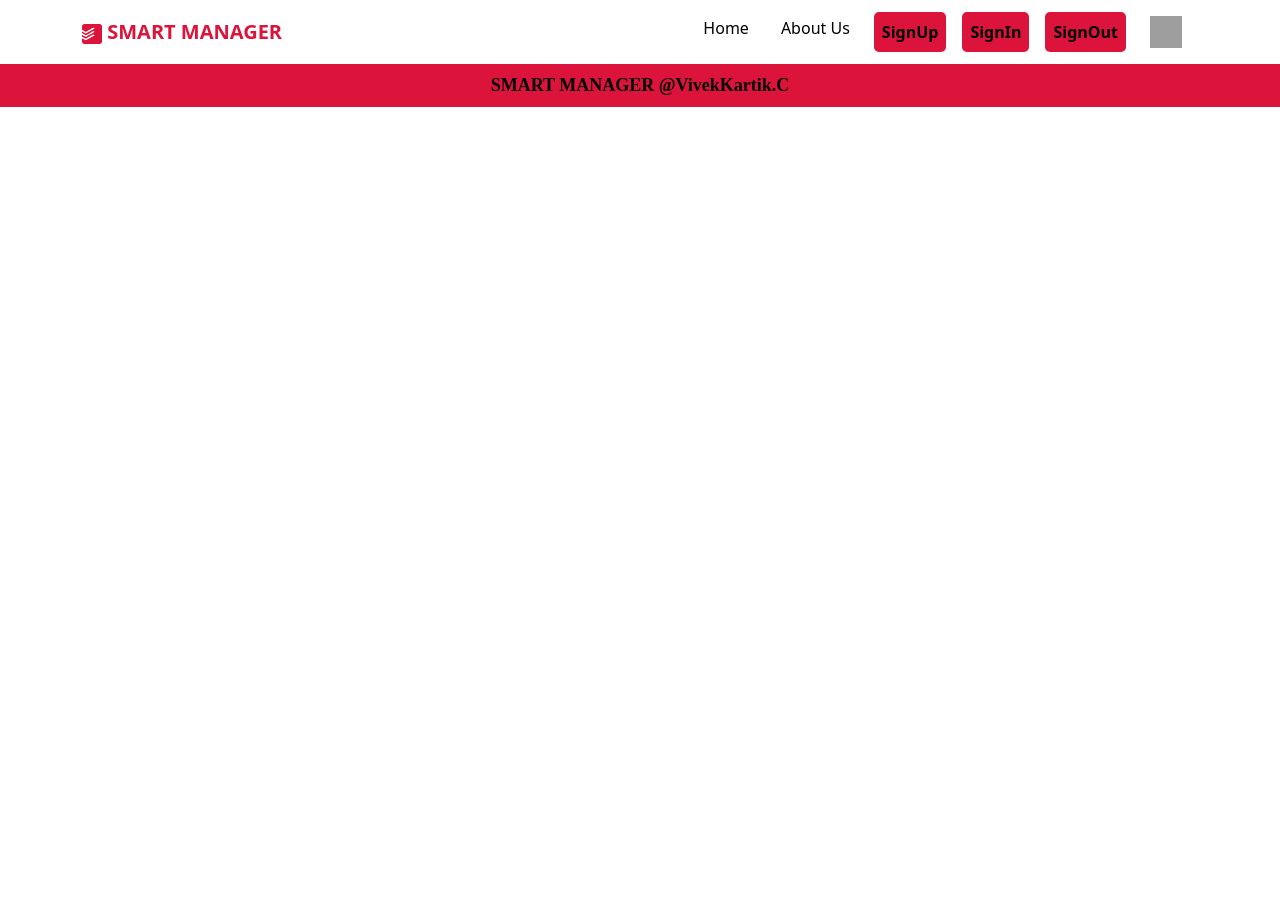
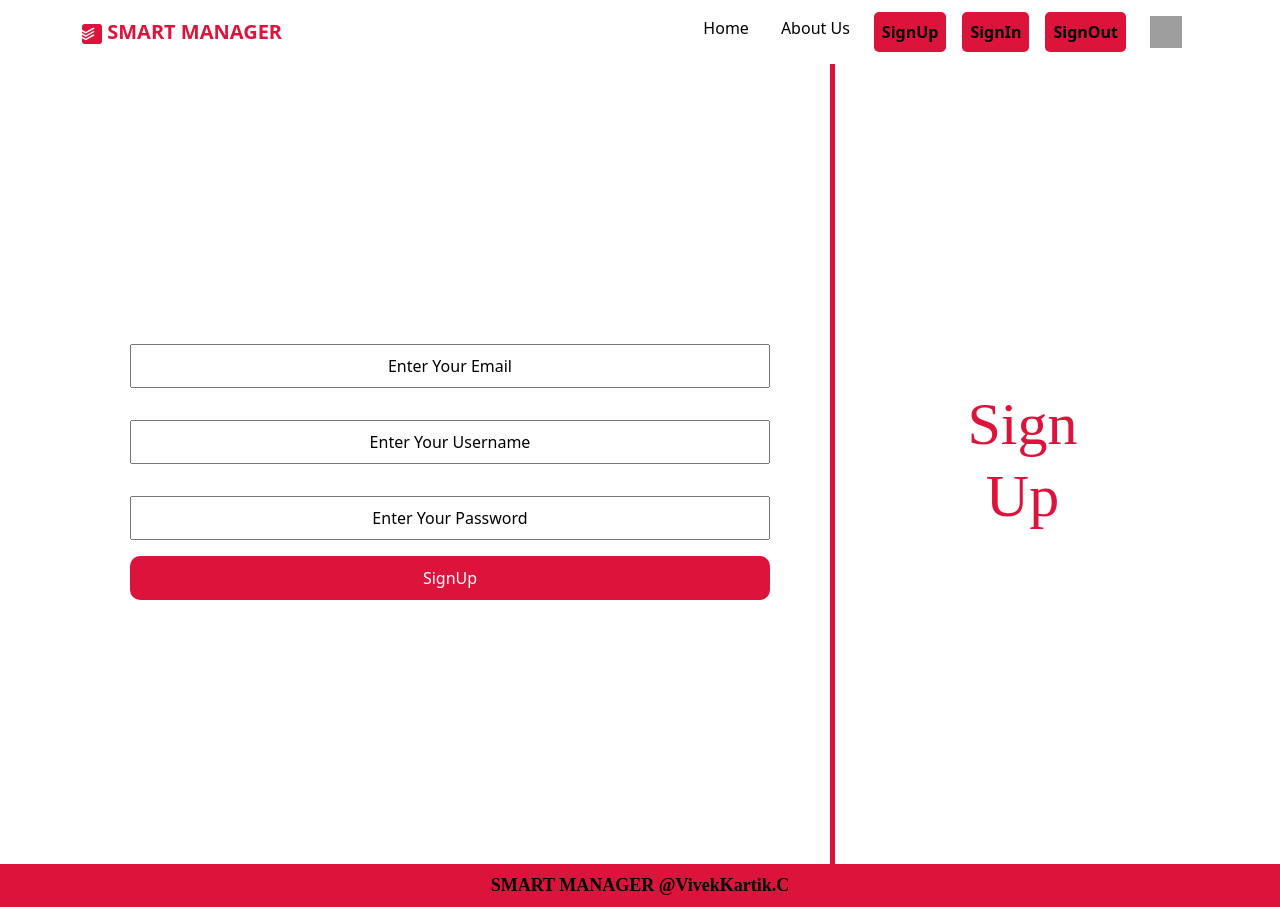
Before and after one commit to vivekkartik/SMART-MANAGER, a React (Create React App) app in the folder frontend/: page /SignUp in a window 1280 px wide. Before the commit the page ends 800 px from the top, so only its background shows below. Built offline with nearby package versions, Linux system fonts and the light colour scheme; grey boxes are pictures that could not be loaded.

Commit message:
signup and signin ui

```diff
--- a/frontend/src/App.js
+++ b/frontend/src/App.js
@@ -4,6 +4,8 @@ import Home from './components/Home/Home';
 import Footer from './components/footer/Footer';
 import About from './components/About/About';
 import { BrowserRouter as Router, Routes, Route } from 'react-router-dom'; // Fix import
+import SignUp from './components/signup/SignUp';
+import SignIn from './components/SignIn/SignIn';
 
 const App = () => {
   return (
@@ -13,6 +15,8 @@ const App = () => {
         <Routes>
           <Route exact path='/' element={<Home />} />
           <Route exact path='/About' element={<About />} />
+          <Route exact path= '/SignUp' element= { <SignUp/>} />
+          <Route exact path = '/SignIn' element= { <SignIn /> }  />
         </Routes>
         <Footer />
       </div>
--- /dev/null
+++ b/frontend/src/components/SignIn/SignIn.jsx
@@ -0,0 +1,24 @@
+import React from 'react'
+import HeaderComp from '../signup/HeaderComp'
+import '../signup/SignUp.css'
+const SignIn = () => {
+  return (
+    <div>
+              <div className='container'>
+            <div className='row'>
+                <HeaderComp first= 'Sign' second='In' border='right'/>
+                <div  className='col-lg-8 cloumn d-flex justify-content-center align-items-center'>
+                    <div className='d-flex flex-column w-100 p-5'>
+
+                <input className='p-2 my-3' type="email" placeholder='Enter Your Email' name='email'/>
+                <input className='p-2 my-3' type="password" placeholder='Enter Your Password' name='password'/>
+                <button className='btn-signup'>SignIn</button>
+                </div>
+                 </div>
+            </div>
+        </div>
+    </div>
+  )
+}
+
+export default SignIn
--- a/frontend/src/components/navbar/Navbar.jsx
+++ b/frontend/src/components/navbar/Navbar.jsx
@@ -20,10 +20,10 @@ const Navbar = () => {
           <Link className="nav-link active" aria-current="page" to="/About">About Us</Link>
         </li>
                 <li className="nav-item mx-2 my-1 btn-nav">
-          <a className="nav-link active" aria-current="page" href="#">SignUp</a>
+          <Link className="nav-link active" aria-current="page" to='/SignUp'>SignUp</Link>
         </li>
                 <li className="nav-item mx-2 my-1 btn-nav">
-          <a className="nav-link active" aria-current="page" href="#">SignIn</a>
+          <Link className="nav-link active" aria-current="page" to='SignIn'>SignIn</Link>
         </li>
                 <li className="nav-item mx-2 my-1 btn-nav">
           <a className="nav-link active" aria-current="page" href="#">SignOut</a>
--- /dev/null
+++ b/frontend/src/components/signup/HeaderComp.jsx
@@ -0,0 +1,10 @@
+import React from 'react'
+import './SignUp.css'
+const HeaderComp = ({first,second,border}) => {
+  return (
+                <div className={`col-lg-4 column col-left d-flex justify-content-center align-items-center border-${border}`}><h1 className='text-center sign-up-heading'> {first} <br/> {second}</h1></div>
+
+  )
+}
+
+export default HeaderComp
--- /dev/null
+++ b/frontend/src/components/signup/SignUp.css
@@ -0,0 +1,46 @@
+.SignUp{
+    width: 100%;
+    height: 100vh;
+}
+
+
+.cloumn{
+    height: 100vh;
+}
+
+.sign-up-heading{
+    font-size: 60px;
+    font-family: 'Times New Roman', Times, serif;
+    color: crimson;
+}
+
+.border-left{
+    border-left: 5px solid;
+    color: crimson;
+}
+.border-right{
+     border-right: 5px solid;
+    color: crimson;
+}
+
+.btn-signup{
+    background-color: crimson;
+    color: rgb(255, 255, 255);
+    padding: 10px;
+    border-radius: 10px;
+    outline: none;
+    border: none;
+}
+.btn-signup:hover{
+    background-color: greenyellow;
+    color: black;
+
+    border-style: dashed;
+
+}
+
+input::placeholder {
+    text-align: center; /* Center the placeholder text */
+    color: #aaa; /* Optional: Change placeholder text color */
+    color: black;
+}
--- /dev/null
+++ b/frontend/src/components/signup/SignUp.jsx
@@ -0,0 +1,25 @@
+import React from 'react'
+import './SignUp.css'
+import HeaderComp from './HeaderComp'
+const SignUp = () => {
+  return (
+    <div className='SignUp'>
+        <div className='container'>
+            <div className='row'>
+                <div  className='col-lg-8 cloumn d-flex justify-content-center align-items-center'>
+                    <div className='d-flex flex-column w-100 p-5'>
+
+                <input className='p-2 my-3' type="email" placeholder='Enter Your Email' name='email'/>
+                <input className='p-2 my-3' type="username" placeholder='Enter Your Username' name='username'/>
+                <input className='p-2 my-3' type="password" placeholder='Enter Your Password' name='password'/>
+                <button className='btn-signup'>SignUp</button>
+                </div>
+                 </div>
+                <HeaderComp first= 'Sign' second='Up' border = 'left'/>
+            </div>
+        </div>
+    </div>
+  )
+}
+
+export default SignUp
```
